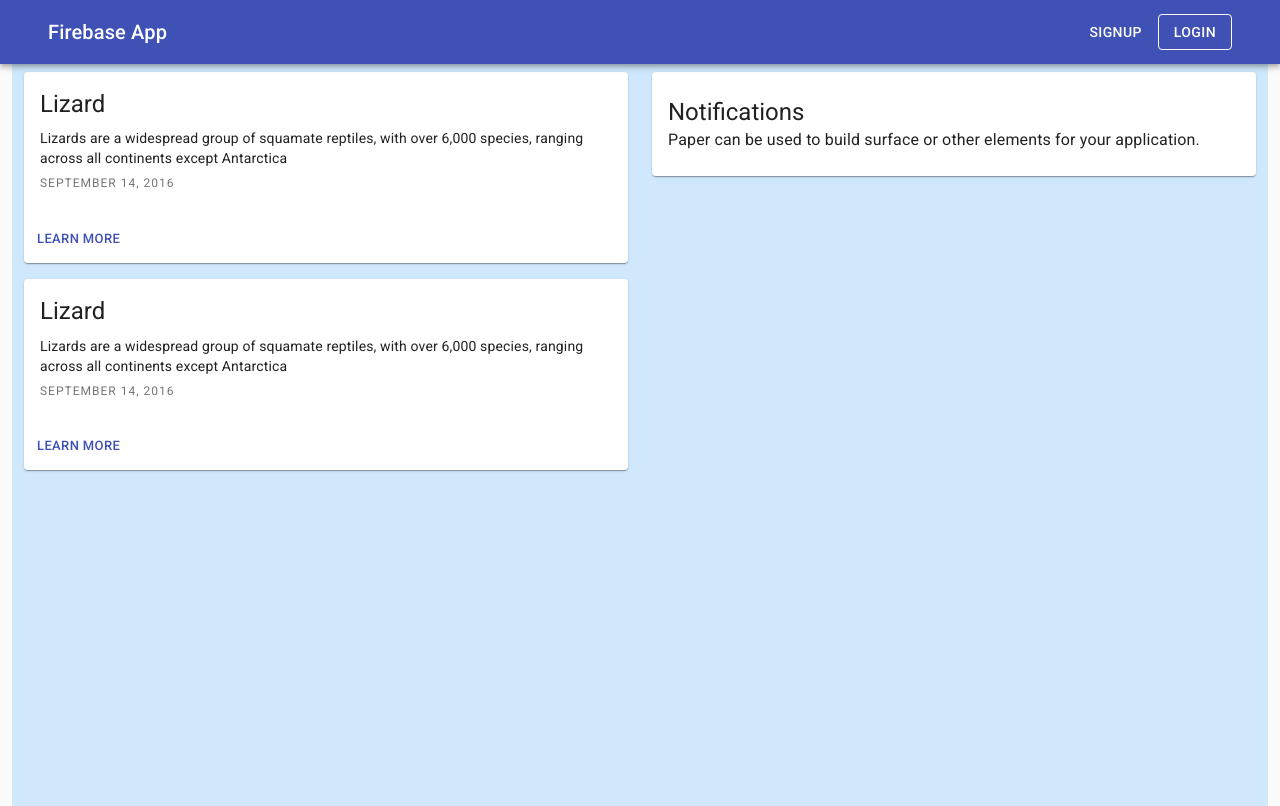
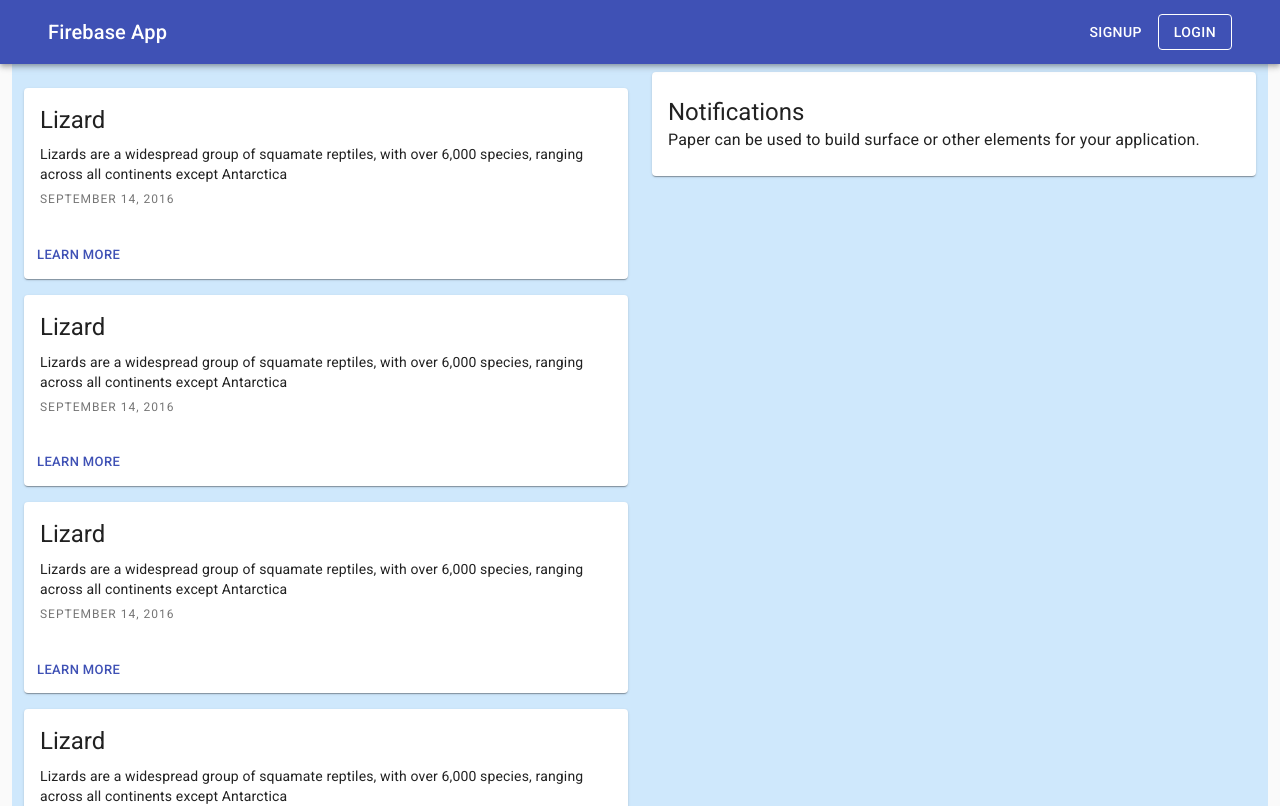
Before and after one commit to emrullahayin/react-redux-firebase-app, a React (Create React App) app: page / in a window 1280 px wide. Shown: the top 806 px of the page. Built offline with nearby package versions, Linux system fonts and the light colour scheme.

Commit message:
Project Details and Summary

```diff
--- a/src/App.js
+++ b/src/App.js
@@ -7,6 +7,7 @@ import Container from "@material-ui/core/Container";
 
 import Navbar from "./components/layout/Navbar";
 import Dashboard from "./components/dashboard/Dashboard";
+import ProjectDetails from "./components/projects/ProjectDetails";
 
 const useStyles = makeStyles(theme => ({
   container: {
@@ -25,6 +26,7 @@ export default function App() {
         <Container className={classes.container}>
           <Switch>
             <Route exact path="/" component={Dashboard} />
+            <Route path="/project/:id" component={ProjectDetails} />
           </Switch>
         </Container>
       </div>
--- a/src/components/dashboard/Dashboard.js
+++ b/src/components/dashboard/Dashboard.js
@@ -1,24 +1,14 @@
 import React from "react";
-import { makeStyles } from "@material-ui/core/styles";
 import Grid from "@material-ui/core/Grid";
-import Paper from "@material-ui/core/Paper";
 import Notifications from "./Notifications";
 import ProjectList from "../projects/ProjectList";
 
-const useStyles = makeStyles(theme => ({
-  paper: {
-    padding: theme.spacing(3, 2)
-  }
-}));
-
 const Dashboard = () => {
-  const classes = useStyles();
-
   return (
     <Grid
       container
       spacing={3}
-      style={{ backgroundColor: "#cfe8fc", height: "100vh" }}
+      style={{ backgroundColor: "#cfe8fc", minHeight: "100vh" }}
     >
       <Grid item xs={12} sm={6}>
         <ProjectList />
--- a/src/components/projects/ProjectDetails.js
+++ b/src/components/projects/ProjectDetails.js
@@ -1,7 +1,26 @@
 import React from "react";
+import Card from "@material-ui/core/Card";
+import CardContent from "@material-ui/core/CardContent";
+import Typography from "@material-ui/core/Typography";
 
-const ProjectDetails = () => {
-  return <div />;
+const ProjectDetails = props => {
+  const id = props.match.params.id;
+  return (
+    <Card>
+      <CardContent>
+        <Typography gutterBottom variant="h5" component="h2">
+          Lizard {id}
+        </Typography>
+        <Typography variant="body2" component="p">
+          Lizards are a widespread group of squamate reptiles, with over 6,000
+          species, ranging across all continents except Antarctica
+        </Typography>
+        <Typography variant="overline" component="p" color="textSecondary">
+          September 14, 2016
+        </Typography>
+      </CardContent>
+    </Card>
+  );
 };
 
 export default ProjectDetails;
--- a/src/components/projects/ProjectList.js
+++ b/src/components/projects/ProjectList.js
@@ -1,59 +1,14 @@
 import React from "react";
-import { makeStyles } from "@material-ui/core/styles";
-import Card from "@material-ui/core/Card";
-import CardActions from "@material-ui/core/CardActions";
-import CardContent from "@material-ui/core/CardContent";
-import Button from "@material-ui/core/Button";
-import Typography from "@material-ui/core/Typography";
-
-const useStyles = makeStyles(theme => ({
-  card: {
-    marginTop: theme.spacing(2)
-  }
-}));
+import ProjectSummary from "./ProjectSummary";
 
 const ProjectList = () => {
-  const classes = useStyles();
   return (
     <React.Fragment>
-      <Card>
-        <CardContent>
-          <Typography gutterBottom variant="h5" component="h2">
-            Lizard
-          </Typography>
-          <Typography variant="body2" component="p">
-            Lizards are a widespread group of squamate reptiles, with over 6,000
-            species, ranging across all continents except Antarctica
-          </Typography>
-          <Typography variant="overline" component="p" color="textSecondary">
-            September 14, 2016
-          </Typography>
-        </CardContent>
-        <CardActions>
-          <Button size="small" color="primary">
-            Learn More
-          </Button>
-        </CardActions>
-      </Card>
-      <Card className={classes.card}>
-        <CardContent>
-          <Typography gutterBottom variant="h5" component="h2">
-            Lizard
-          </Typography>
-          <Typography variant="body2" component="p">
-            Lizards are a widespread group of squamate reptiles, with over 6,000
-            species, ranging across all continents except Antarctica
-          </Typography>
-          <Typography variant="overline" component="p" color="textSecondary">
-            September 14, 2016
-          </Typography>
-        </CardContent>
-        <CardActions>
-          <Button size="small" color="primary">
-            Learn More
-          </Button>
-        </CardActions>
-      </Card>
+      <ProjectSummary />
+      <ProjectSummary />
+      <ProjectSummary />
+      <ProjectSummary />
+      <ProjectSummary />
     </React.Fragment>
   );
 };
--- a/src/components/projects/ProjectSummary.js
+++ b/src/components/projects/ProjectSummary.js
@@ -1,7 +1,40 @@
 import React from "react";
+import { makeStyles } from "@material-ui/core/styles";
+import Card from "@material-ui/core/Card";
+import CardActions from "@material-ui/core/CardActions";
+import CardContent from "@material-ui/core/CardContent";
+import Button from "@material-ui/core/Button";
+import Typography from "@material-ui/core/Typography";
+
+const useStyles = makeStyles(theme => ({
+  card: {
+    marginTop: theme.spacing(2)
+  }
+}));
 
 const ProjectSummary = () => {
-  return <div />;
+  const classes = useStyles();
+  return (
+    <Card className={classes.card}>
+      <CardContent>
+        <Typography gutterBottom variant="h5" component="h2">
+          Lizard
+        </Typography>
+        <Typography variant="body2" component="p">
+          Lizards are a widespread group of squamate reptiles, with over 6,000
+          species, ranging across all continents except Antarctica
+        </Typography>
+        <Typography variant="overline" component="p" color="textSecondary">
+          September 14, 2016
+        </Typography>
+      </CardContent>
+      <CardActions>
+        <Button size="small" color="primary">
+          Learn More
+        </Button>
+      </CardActions>
+    </Card>
+  );
 };
 
 export default ProjectSummary;
```
